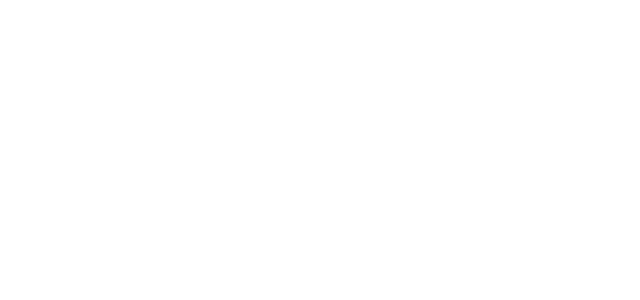
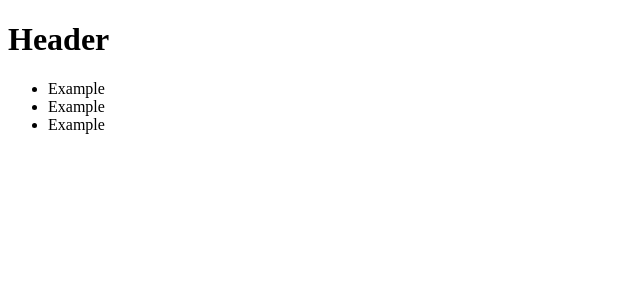
Before and after one commit to rigiba/HackatonBBVA, a React (Create React App) app in the folder frontend/: page /home in a window 1280 px wide. Shown: the top 300 px of the page, without its empty margins (0-640 px from the left). Built offline with nearby package versions, Linux system fonts and the light colour scheme.

Commit message:
header basico

```diff
--- /dev/null
+++ b/frontend/src/components/Header.jsx
@@ -0,0 +1,16 @@
+import React from 'react';
+
+const Header = () => (
+  <header>
+    <h1>Header</h1>
+    <nav>
+      <ul>
+        <li>Example</li>
+        <li>Example</li>
+        <li>Example</li>
+      </ul>
+    </nav>
+  </header>
+);
+
+export default Header;
--- a/frontend/src/pages/404.jsx
+++ b/frontend/src/pages/404.jsx
@@ -3,9 +3,9 @@ import React, { Fragment } from 'react';
 // import NotFoundImg from '../images/404.png';
 
 const NotFound = () => (
-  <div>
+  <Fragment>
     <h1>404 Page</h1>
-  </div>
+  </Fragment>
 );
 
 export default NotFound;
--- a/frontend/src/pages/Home.jsx
+++ b/frontend/src/pages/Home.jsx
@@ -1,9 +1,14 @@
 import React, { Fragment } from 'react';
+import Header from '../components/Header';
 
 export default class Home extends React.Component {
   state = {};
 
   render() {
-    return <Fragment></Fragment>;
+    return (
+      <Fragment>
+        <Header />
+      </Fragment>
+    );
   }
 }
```
